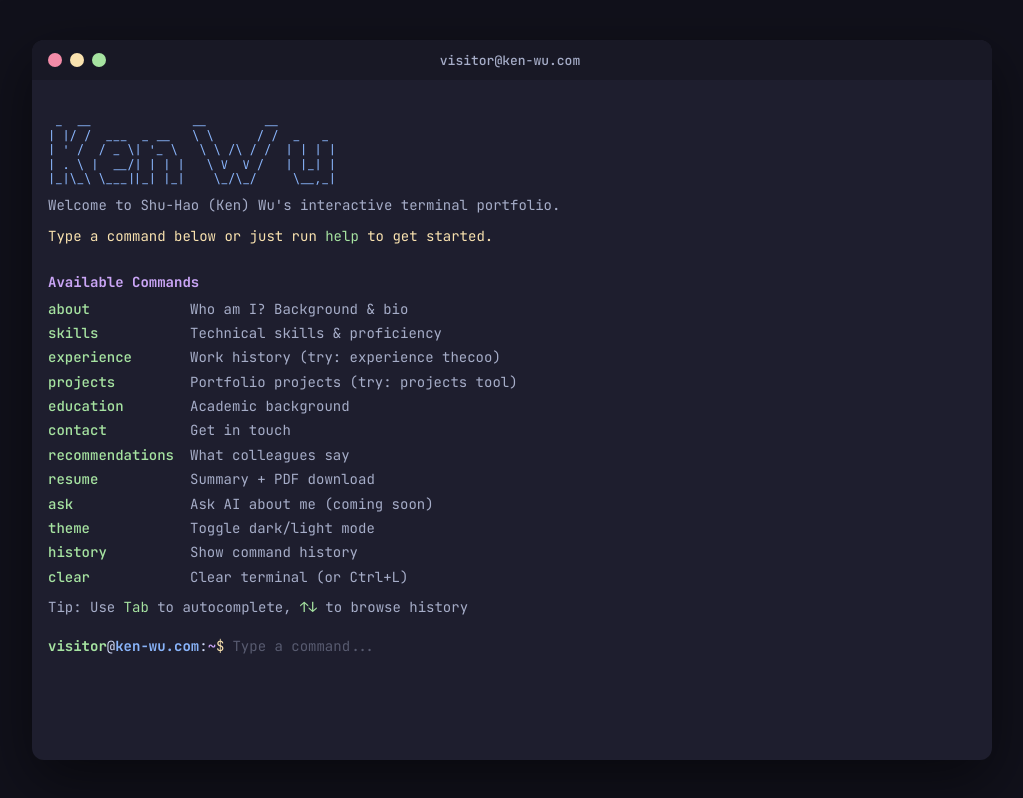
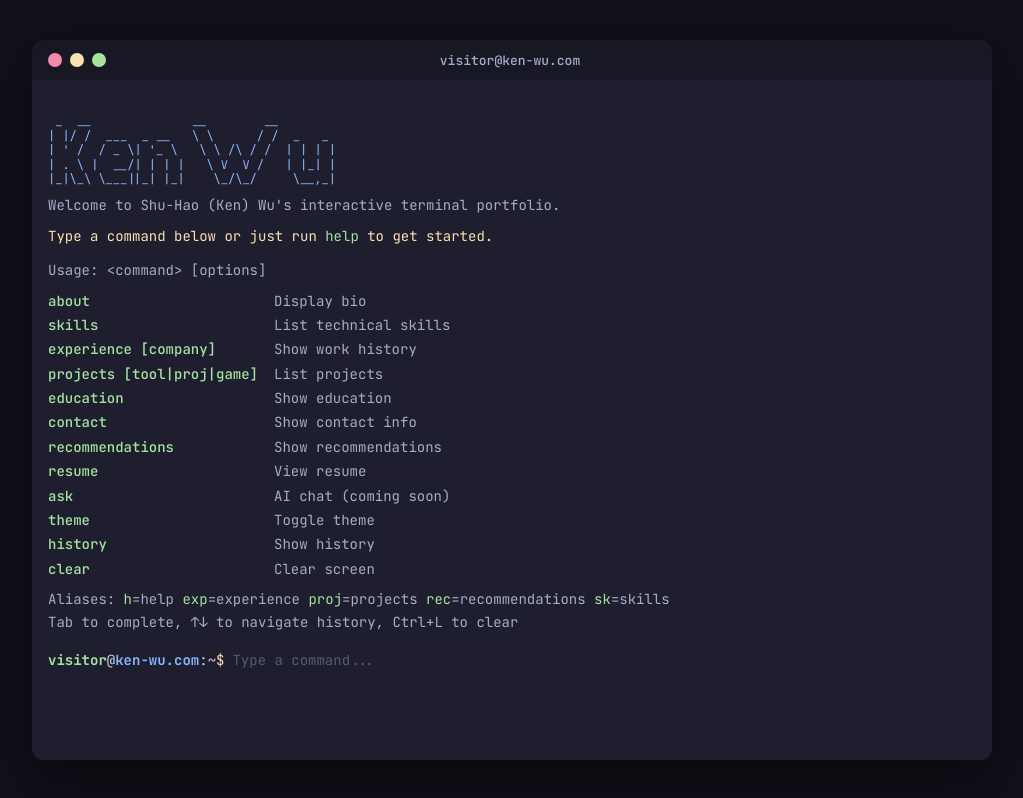
Before and after one commit to ken1009us/ken1009us.github.io, an Astro site: page / in a window 1280 px wide. Shown: the whole page, without its empty margins (128-1151 px from the left). Built offline with nearby package versions, Linux system fonts and the light colour scheme; Astro itself is replaced by a stand-in of ours.

Commit message:
style: simplify help command output

```diff
--- a/src/components/terminal/commands/help.tsx
+++ b/src/components/terminal/commands/help.tsx
@@ -7,50 +7,61 @@ export const helpCommand: CommandHandler = {
   execute: () => ({
     output: (
       <div className="cmd-output">
-        <div className="cmd-section-title">Available Commands</div>
+        <div className="cmd-muted">Usage: &lt;command&gt; [options]</div>
+        <div style={{ marginTop: 8 }}>
           <div className="help-grid">
             <span className="help-cmd">about</span>
-          <span className="help-desc">Who am I? Background & bio</span>
+            <span className="help-desc">Display bio</span>
 
             <span className="help-cmd">skills</span>
-          <span className="help-desc">Technical skills & proficiency</span>
+            <span className="help-desc">List technical skills</span>
 
-          <span className="help-cmd">experience</span>
-          <span className="help-desc">Work history (try: experience thecoo)</span>
+            <span className="help-cmd">experience [company]</span>
+            <span className="help-desc">Show work history</span>
 
-          <span className="help-cmd">projects</span>
-          <span className="help-desc">Portfolio projects (try: projects tool)</span>
+            <span className="help-cmd">projects [tool|proj|game]</span>
+            <span className="help-desc">List projects</span>
 
             <span className="help-cmd">education</span>
-          <span className="help-desc">Academic background</span>
+            <span className="help-desc">Show education</span>
 
             <span className="help-cmd">contact</span>
-          <span className="help-desc">Get in touch</span>
+            <span className="help-desc">Show contact info</span>
 
             <span className="help-cmd">recommendations</span>
-          <span className="help-desc">What colleagues say</span>
+            <span className="help-desc">Show recommendations</span>
 
             <span className="help-cmd">resume</span>
-          <span className="help-desc">Summary + PDF download</span>
+            <span className="help-desc">View resume</span>
 
             <span className="help-cmd">ask</span>
-          <span className="help-desc">Ask AI about me (coming soon)</span>
+            <span className="help-desc">AI chat (coming soon)</span>
 
             <span className="help-cmd">theme</span>
-          <span className="help-desc">Toggle dark/light mode</span>
+            <span className="help-desc">Toggle theme</span>
 
             <span className="help-cmd">history</span>
-          <span className="help-desc">Show command history</span>
+            <span className="help-desc">Show history</span>
 
             <span className="help-cmd">clear</span>
-          <span className="help-desc">Clear terminal (or Ctrl+L)</span>
+            <span className="help-desc">Clear screen</span>
+          </div>
         </div>
         <div style={{ marginTop: 8 }}>
-          <span className="cmd-muted">Tip: Use </span>
-          <span className="cmd-accent">Tab</span>
-          <span className="cmd-muted"> to autocomplete, </span>
-          <span className="cmd-accent">↑↓</span>
-          <span className="cmd-muted"> to browse history</span>
+          <span className="cmd-muted">Aliases: </span>
+          <span className="cmd-accent">h</span>
+          <span className="cmd-muted">=help </span>
+          <span className="cmd-accent">exp</span>
+          <span className="cmd-muted">=experience </span>
+          <span className="cmd-accent">proj</span>
+          <span className="cmd-muted">=projects </span>
+          <span className="cmd-accent">rec</span>
+          <span className="cmd-muted">=recommendations </span>
+          <span className="cmd-accent">sk</span>
+          <span className="cmd-muted">=skills</span>
+        </div>
+        <div>
+          <span className="cmd-muted">Tab to complete, ↑↓ to navigate history, Ctrl+L to clear</span>
         </div>
       </div>
     ),
```
Lines whose indentation alone changed are shown as unchanged.
